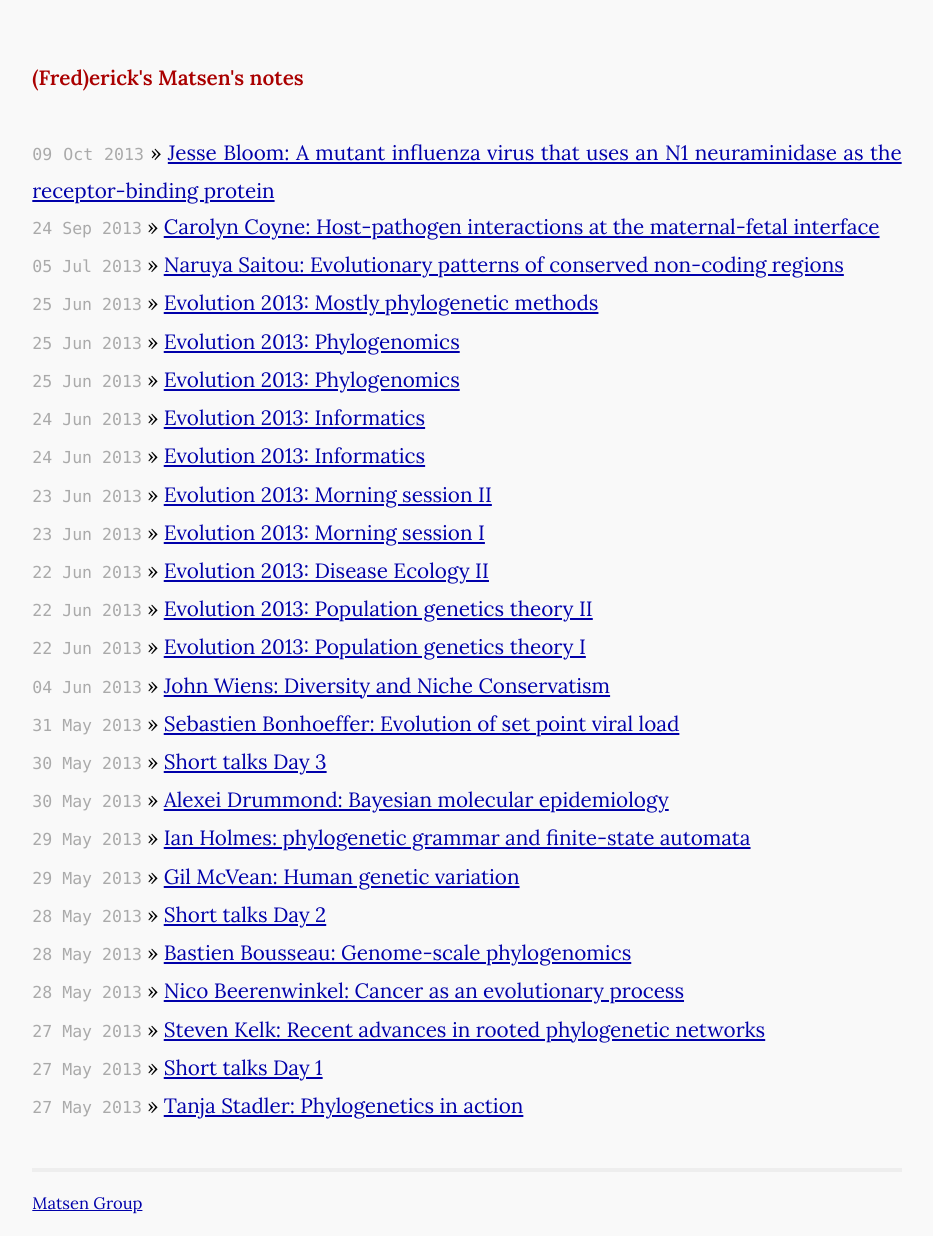
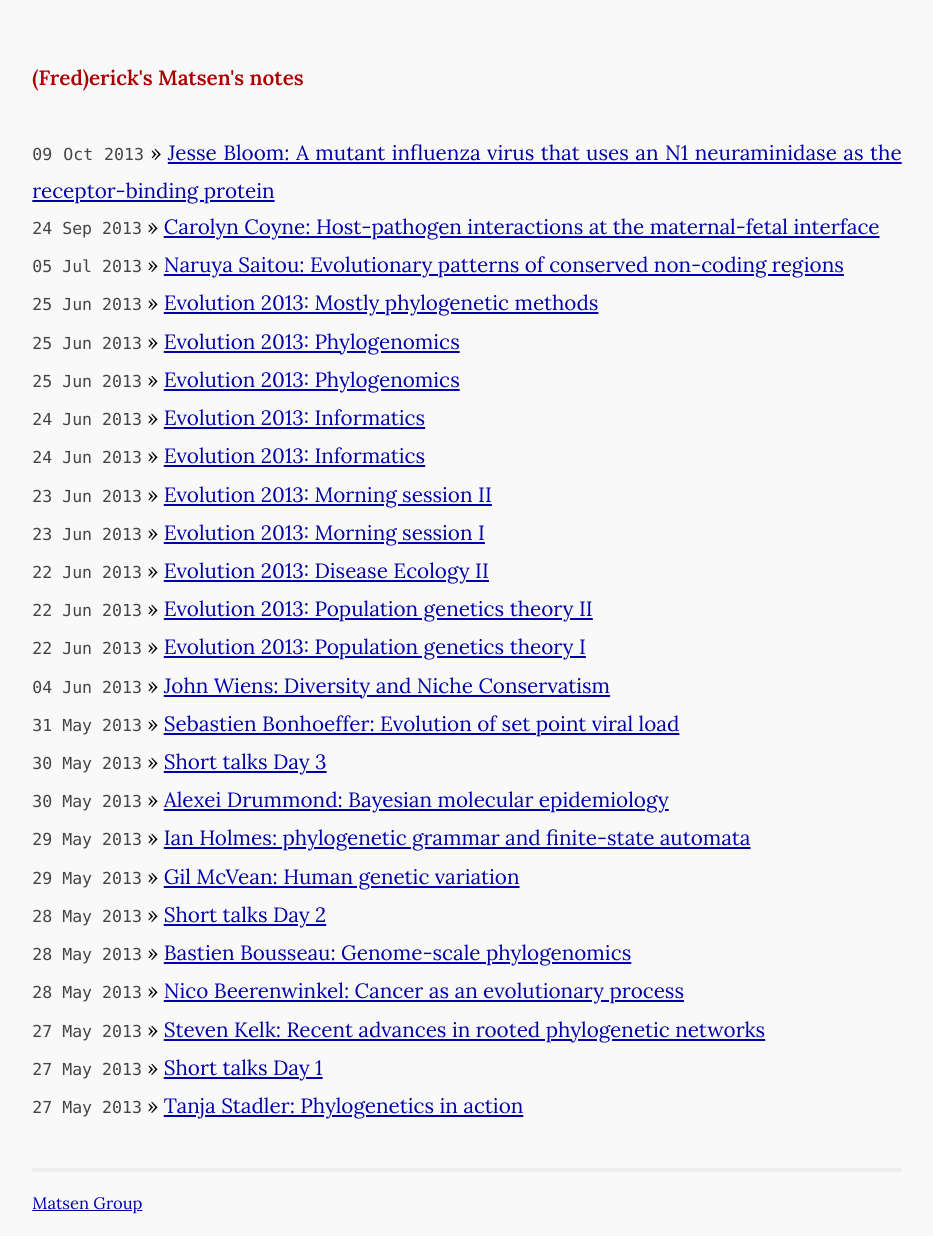
Before and after one commit to matsen/notes, a Jekyll site: the page built from index.html, in a window 1280 px wide. Shown: the whole page, without its empty margins (173-1106 px from the left). Built offline with Jekyll 4.4.1, drawn with Linux system fonts in a browser that asks for light colours.

Commit message:
Different color for date text.

```diff
--- a/css/main.css
+++ b/css/main.css
@@ -53,7 +53,7 @@ ul.posts li {
 }
 
 ul.posts span {
-  color: #aaa;
+  color: #444;
   font-family: Monaco, "Courier New", monospace;
   font-size: 80%;
 }
```
